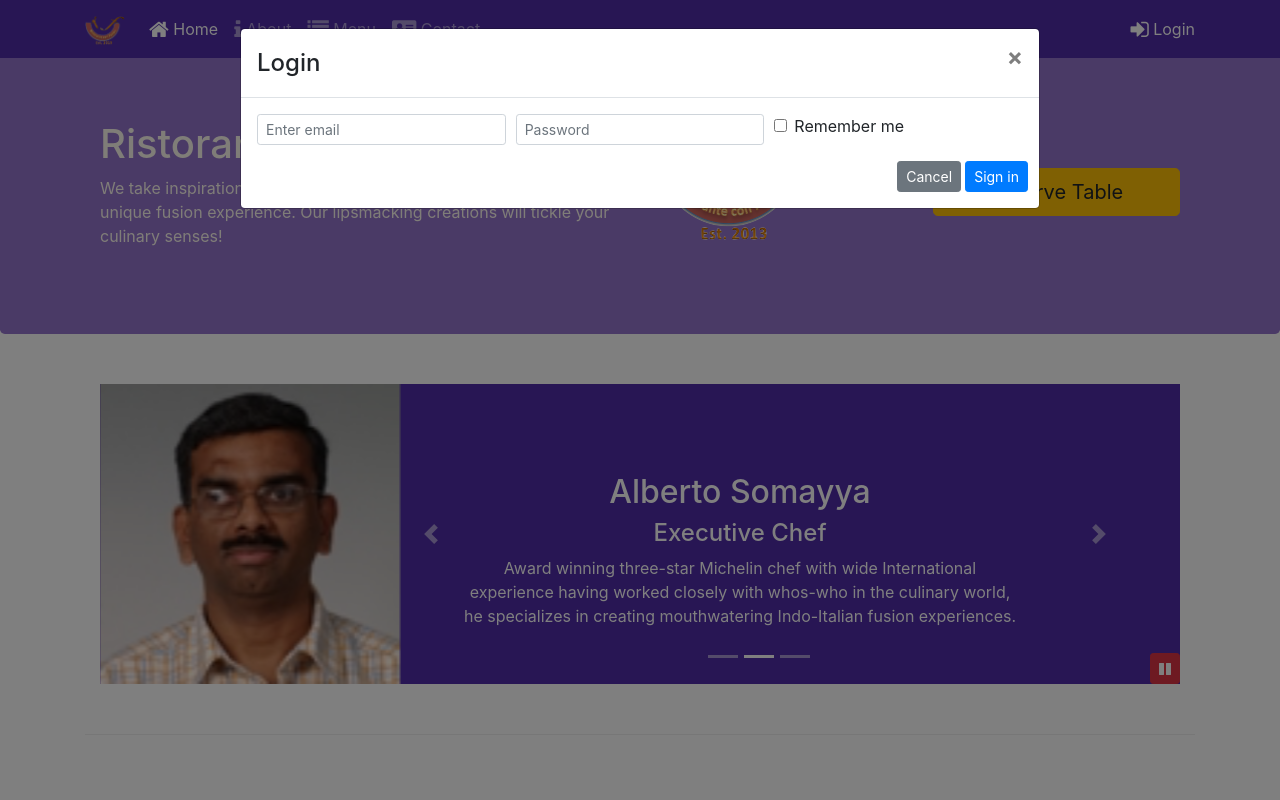
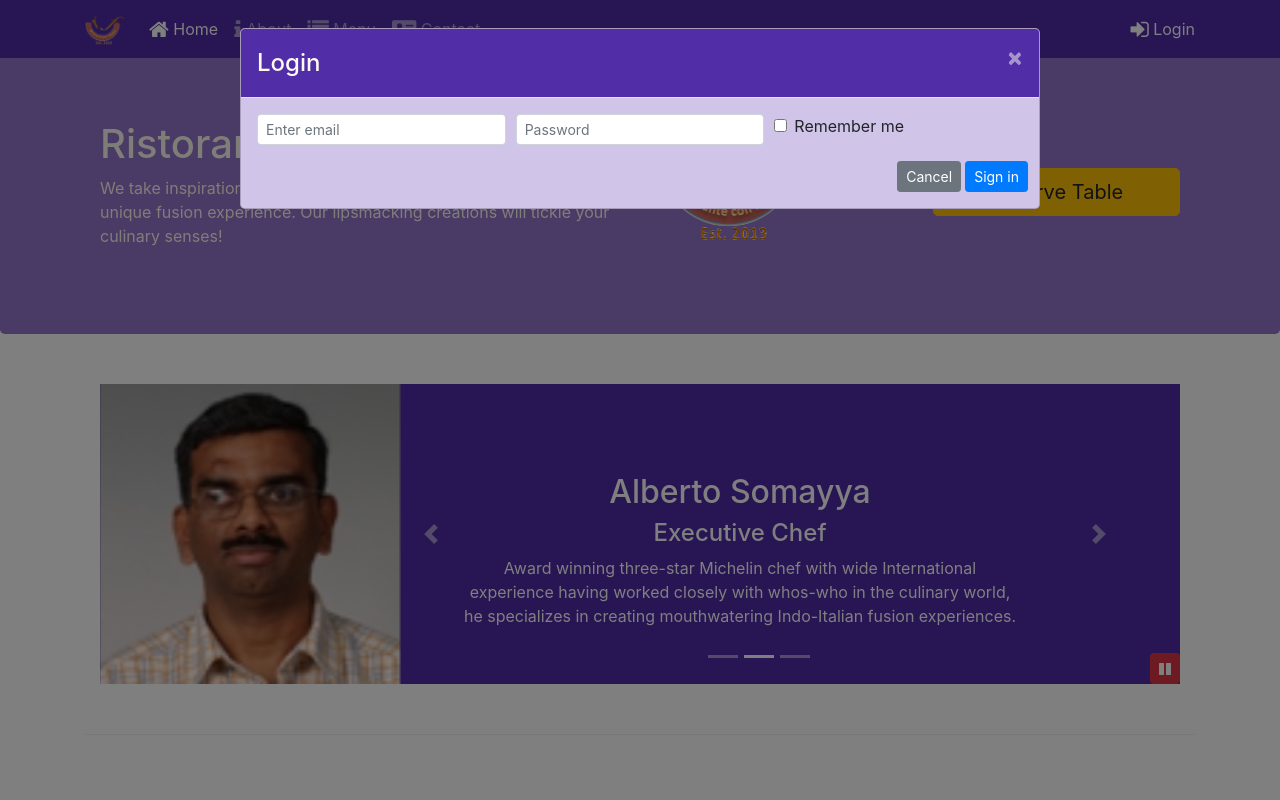
Before and after one commit to MukulSingh105/Bootstrap, a website: page index.html in a window 1280 px wide. Both pictures are taken after a click on the link "Login". Shown: the top 800 px of the page. Drawn offline with nearby package versions, Linux system fonts and the light colour scheme.

Commit message:
updated jquery

```diff
--- a/css/style.css
+++ b/css/style.css
@@ -74,3 +74,14 @@ address{
   position: absolute;
   z-index: 1;
 }
+
+.modal-content .modal-header {
+  background-color: #512DA8;
+  color: floralwhite;
+}
+.modal-content .modal-header button{
+  color: floralwhite;
+}
+.modal-content {
+  background: #D1C4E9;
+}
--- a/index.html
+++ b/index.html
@@ -27,7 +27,7 @@
             <li class = "nav-item"><a class = "nav-link" href ="./contactus.html"><span class="fa fa-address-card fa-lg"></span> Contact</a></li>
           </ul>
           <span class = "navbar-text">
-            <a data-toggle="modal" data-target="#loginModal">
+            <a id = "loginButton">
               <span class = "fa fa-sign-in fa-lg"></span> Login
             </a>
           </span>
@@ -159,7 +159,7 @@
                   <img src="./img/logo.png" class="img-fluid">
                 </div>
                 <div class = "col-sm-3 mt-5">
-                  <span data-toggle="modal" data-target="#reserveModal">
+                  <span id = "reserveButton">
                     <button type="button" class="btn btn-warning btn-block btn-lg"
                     data-toggle="tooltip" data-html="true"  title="Or Call us at  <br><strong>+852 12345678</strong>"
                           data-placement="bottom" href="#reserveform">Reserve Table</a></div>
@@ -326,6 +326,14 @@
                 $("#carouselButton").children("span").addClass("fa-pause");
               }
             });
+            $("#loginButton").click(function(){
+
+              $("#loginModal").modal("toggle");
+            })
+            $("#reserveButton").click(function(){
+
+              $("#reserveModal").modal("toggle");
+            })
         });
 
     </script>
--- a/package.json
+++ b/package.json
@@ -6,12 +6,14 @@
   "scripts": {
     "start": "npm run lite",
     "test": "echo \"Error: no test specified\" && exit 1",
-    "lite": "lite-server"
+    "lite": "lite-server",
+    "scss": "node-sass -o css/ css/"
   },
   "author": "",
   "license": "ISC",
   "devDependencies": {
-    "lite-server": "^2.3.0"
+    "lite-server": "^2.3.0",
+    "node-sass": "^4.13.0"
   },
   "dependencies": {
     "bootstrap": "^4.4.1",
```
Also changed, not shown: 1 other file.
